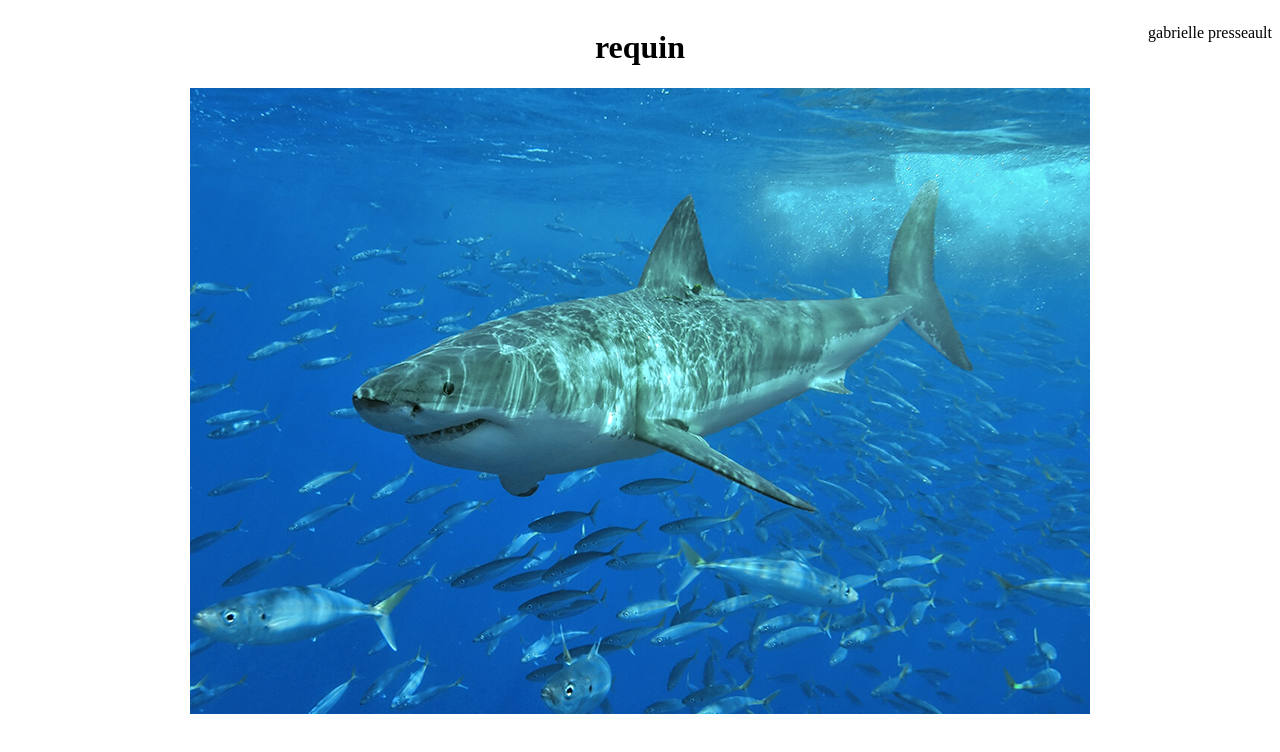
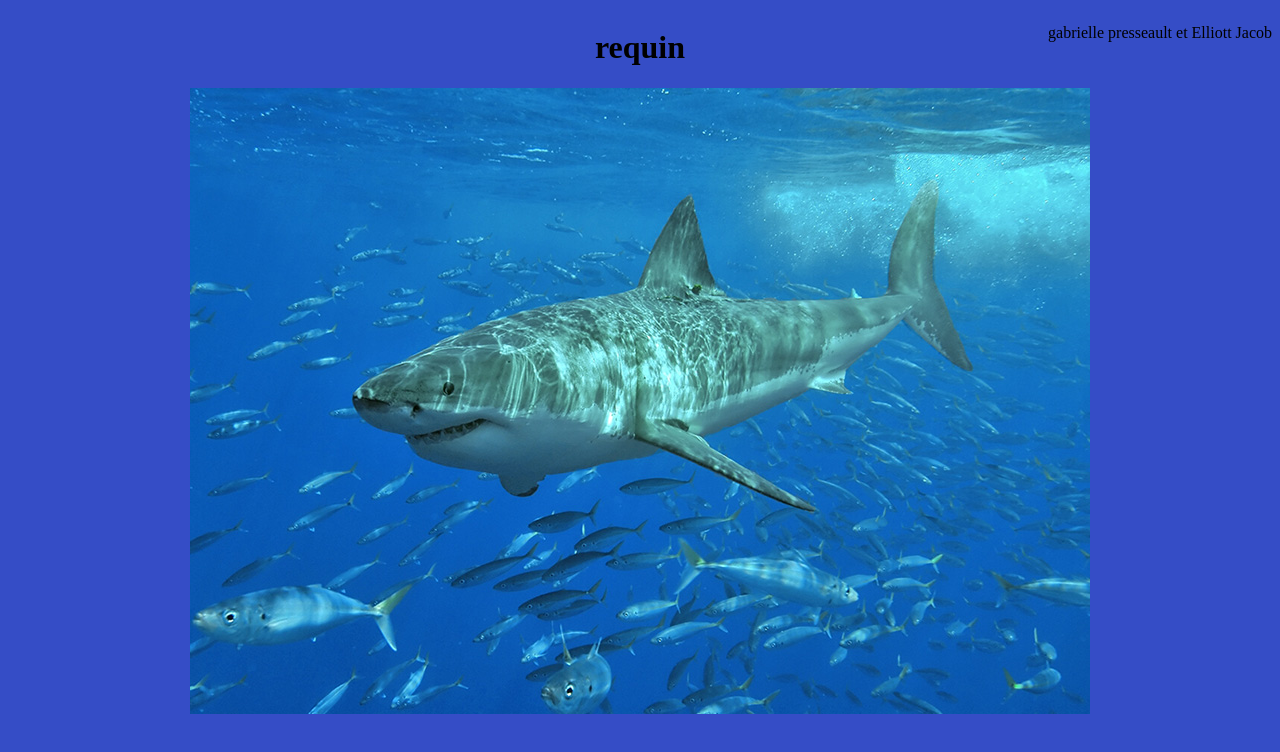
Before and after one commit to gabriellePresseault/exercice2, a plain HTML site: page index.html in a window 1280 px wide. Drawn offline with Linux system fonts and the light colour scheme.

Commit message:
ajout nom + couleur background

```diff
--- a/css/style.css
+++ b/css/style.css
@@ -9,3 +9,6 @@ p{
     top: 0;
    right: 0;
 }
+body{
+    background-color: rgb(53, 77, 198);
+}
--- a/index.html
+++ b/index.html
@@ -8,7 +8,7 @@
 </head>
 <body>
     <div>
-        <p>gabrielle presseault</p>
+        <p>gabrielle presseault et Elliott Jacob</p>
         <h1>requin</h1>
         <img src="img/PH_White_shark-900px_2022.jpg" alt="">
     </div>
```
